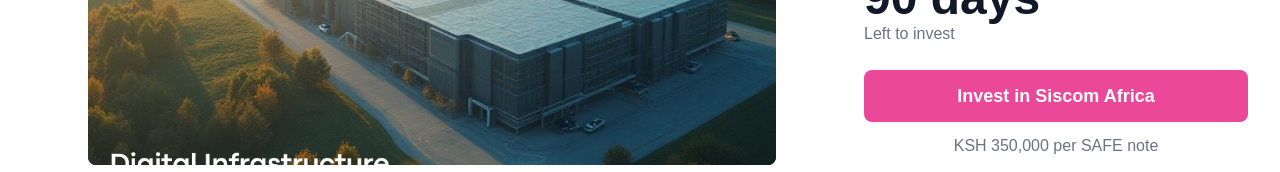
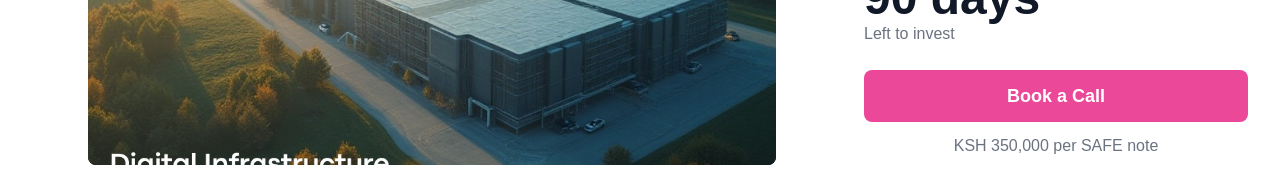
Before and after one commit to finley-dev23/siscom-notes, a Next.js app: page / in a window 1280 px wide. Shown: the part 429-601 px from the top of the page. Built offline with nearby package versions, Linux system fonts and the light colour scheme; a web font is replaced by a local one.

Commit message:
change button text

```diff
--- a/components/InvestmentForm.tsx
+++ b/components/InvestmentForm.tsx
@@ -168,7 +168,7 @@ export default function InvestmentForm() {
           </button>
 
           <h1 className="text-4xl font-bold text-gray-900 mb-2">
-            Invest in Siscom Africa
+            Book a Call
           </h1>
           <p className="text-lg text-gray-600">
             Join us in building Africa's intelligent Cloud, Data, and AI infrastructure to empower Kenya's SMEs to innovate, scale, and thrive in a digital-first global economy
--- a/components/InvestmentSummary.tsx
+++ b/components/InvestmentSummary.tsx
@@ -50,7 +50,7 @@ export default function InvestmentSummary() {
           href="/invest"
           className="block w-full bg-pink-500 hover:bg-pink-600 text-white py-3 px-6 rounded-lg text-lg font-semibold transition-colors duration-200 text-center"
         >
-          Invest in Siscom Africa
+          Book a Call
         </a>
 
         <p className="text-center text-base text-gray-500">
--- a/components/Tabs.tsx
+++ b/components/Tabs.tsx
@@ -62,7 +62,7 @@ export default function Tabs() {
                 href="/invest"
                 className="bg-pink-500 hover:bg-pink-600 text-white px-8 py-3 rounded-lg text-lg font-semibold transition-colors inline-block"
               >
-                Invest in Siscom Africa
+                Book a Call
               </a>
             </div>
           </div>
```
